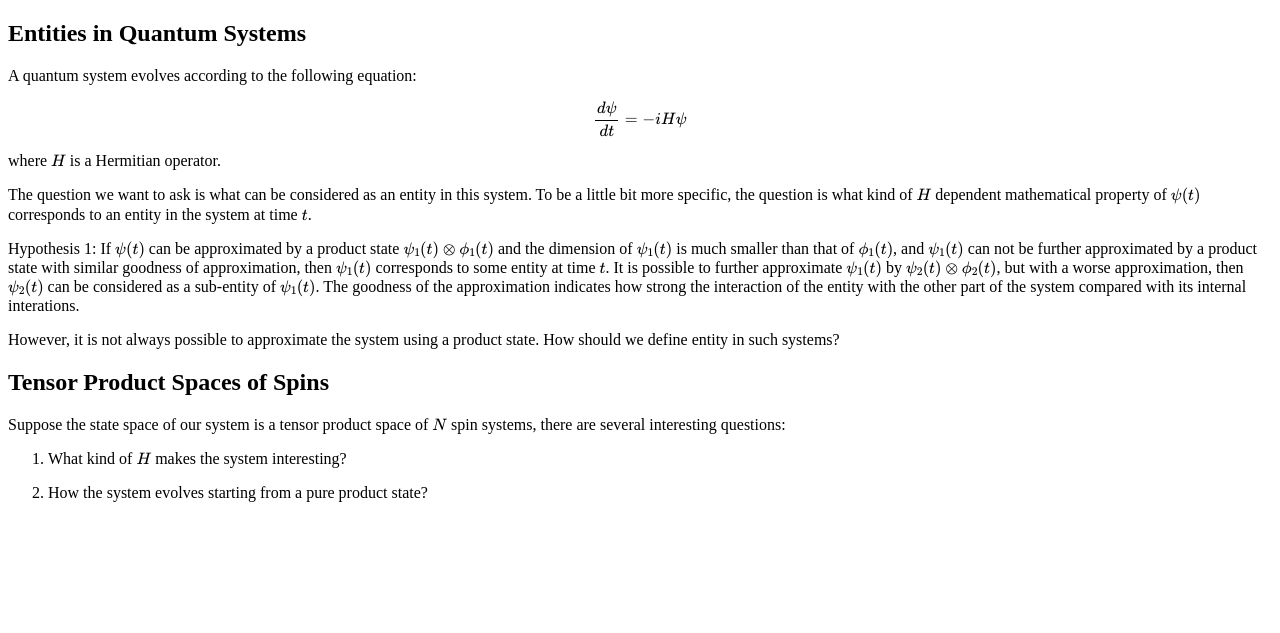
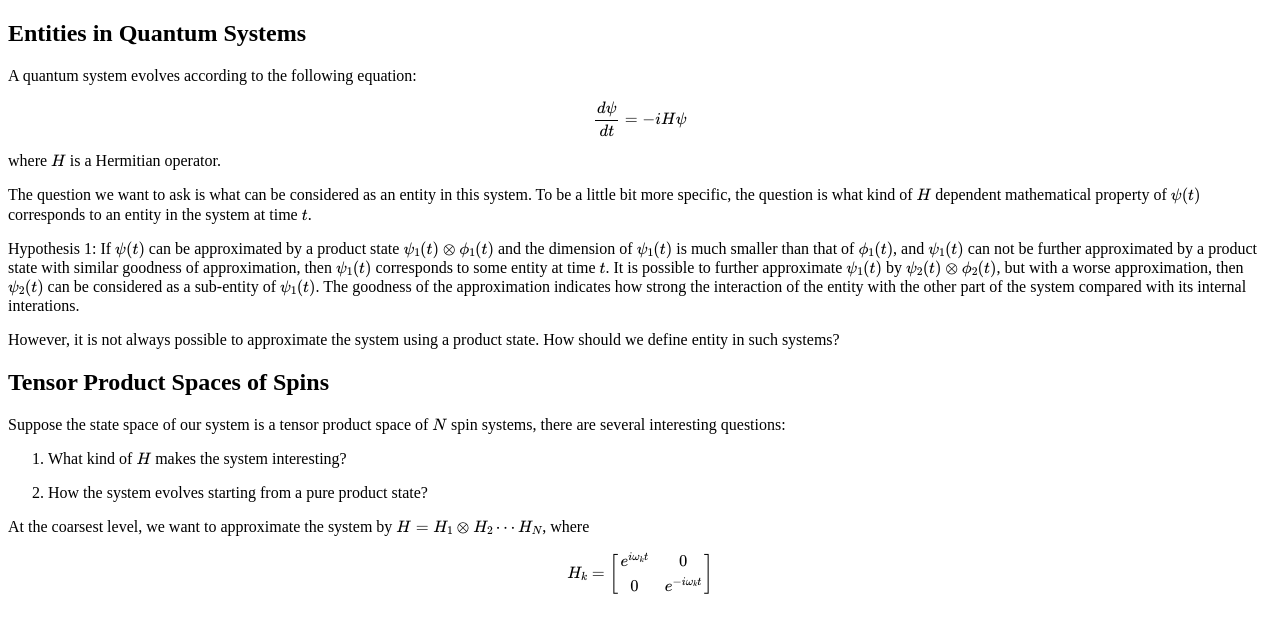
Before and after one commit to emailweixu/emailweixu.github.io, a Jekyll site: the page built from _posts/2019-04-04-entities-in-dynamic-system.md, in a window 1280 px wide. Shown: the top 633 px of the page. Built offline with Jekyll 4.4.1, drawn with Linux system fonts in a browser that asks for light colours; our own code applies the rules of GitHub Pages for plain Markdown files; formulas are drawn with MathJax 3.

Commit message:
Update 2019-04-04-entities-in-dynamic-system.md

```diff
--- a/_posts/2019-04-04-entities-in-dynamic-system.md
+++ b/_posts/2019-04-04-entities-in-dynamic-system.md
@@ -39,3 +39,7 @@ several interesting questions:
 1. What kind of $$H$$ makes the system interesting?
 
 2. How the system evolves starting from a pure product state?
+
+At the coarsest level, we want to approximate the system by $$H=H_1 \otimes H_2 \cdots H_N$$, where
+
+$$H_k = \left[ \begin{array}{c c} e^{i\omega_k t} & 0 \\  0 & e^{-i\omega_k t} \\ \end{array} \right]$$
```
